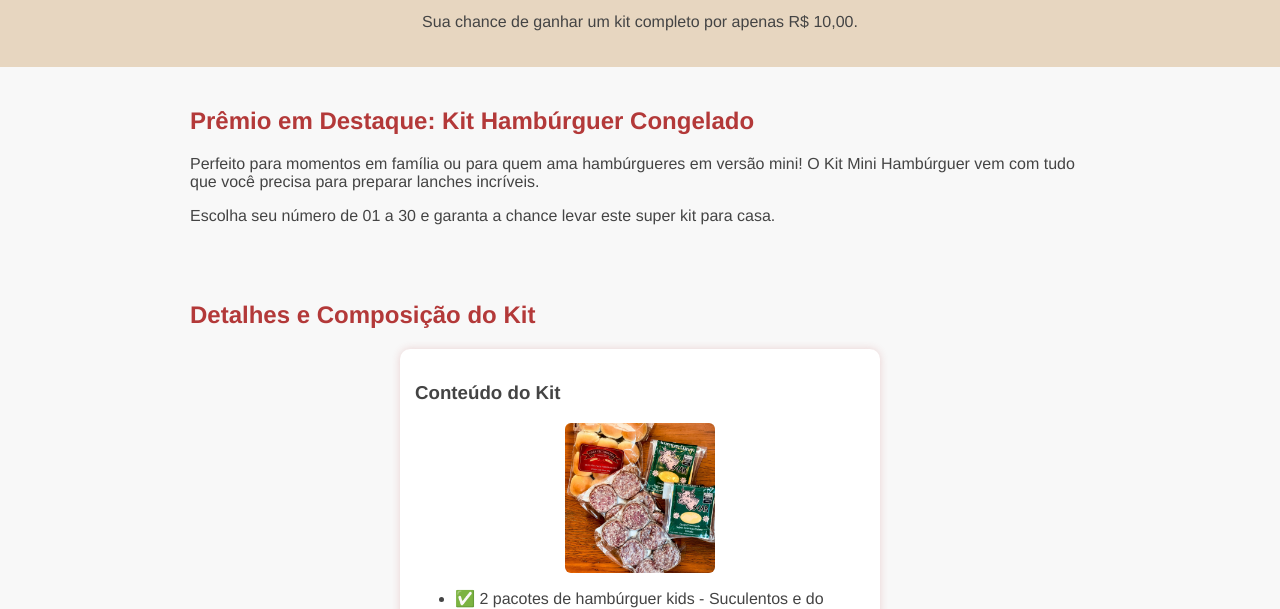
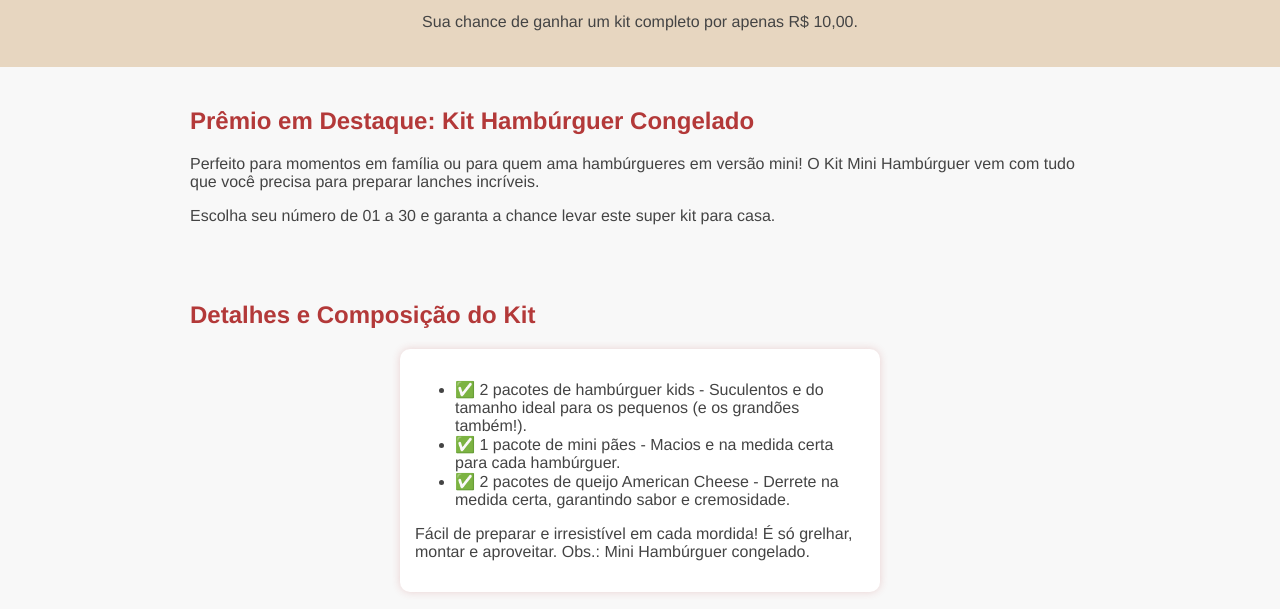
Before and after one commit to oimendes/rifa-kit-churrasco, a plain HTML site: page index.html in a window 1280 px wide. Shown: the part 122-731 px from the top of the page. Drawn offline with Linux system fonts and the light colour scheme; no server answers.

Commit message:
Update index.html

```diff
--- a/index.html
+++ b/index.html
@@ -27,9 +27,6 @@
             <h2>Detalhes e Composição do Kit</h2>
             <div class="premios-container">
                 <div class="premio">
-                    <h3>Conteúdo do Kit</h3>
-                    <img src="kit_churrasco.jpg" alt="Kit Mini Hambúrguer" class="foto-premio">
-
                     <ul>
                         <li>✅ 2 pacotes de hambúrguer kids - Suculentos e do tamanho ideal para os pequenos (e os grandões também!).</li>
                         <li>✅ 1 pacote de mini pães - Macios e na medida certa para cada hambúrguer.</li>
```
